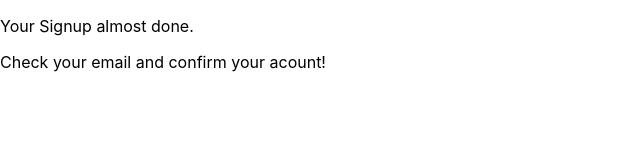
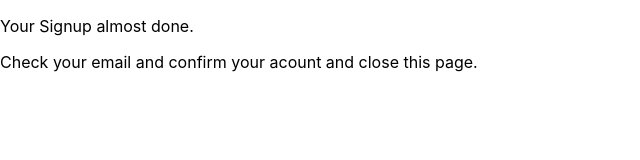
Before and after one commit to KosukeTakahashi0410/chat-app, a React (Create React App) app: page /success in a window 1280 px wide. Shown: the top 160 px of the page, without its empty margins (0-640 px from the left). Built offline with nearby package versions, Linux system fonts and the light colour scheme.

Commit message:
[delete]コメントを削除（実装不要と思ったので）

```diff
--- a/src/pages/Success.js
+++ b/src/pages/Success.js
@@ -1,10 +1,8 @@
 const Success = () => {
-  // 閉じるボタンは実装できなさそうなので却下
-  // TODO　Takahashi 戻るのときにフォームへ遷移できないようにする、多分routerの機能であるはず
   return (
     <div>
       <p>Your Signup almost done.</p>
-      <p>Check your email and confirm your acount!</p>
+      <p>Check your email and confirm your acount and close this page.</p>
     </div>
   );
 }
```
